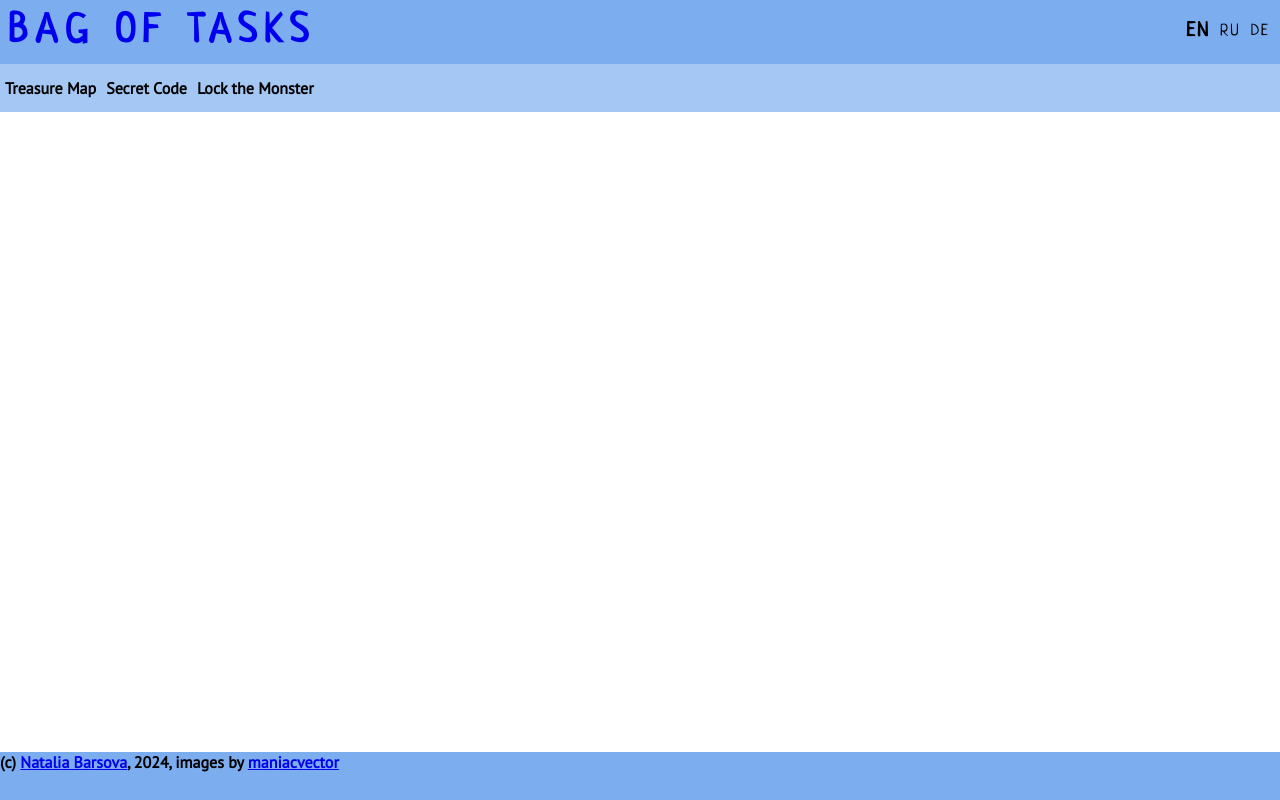
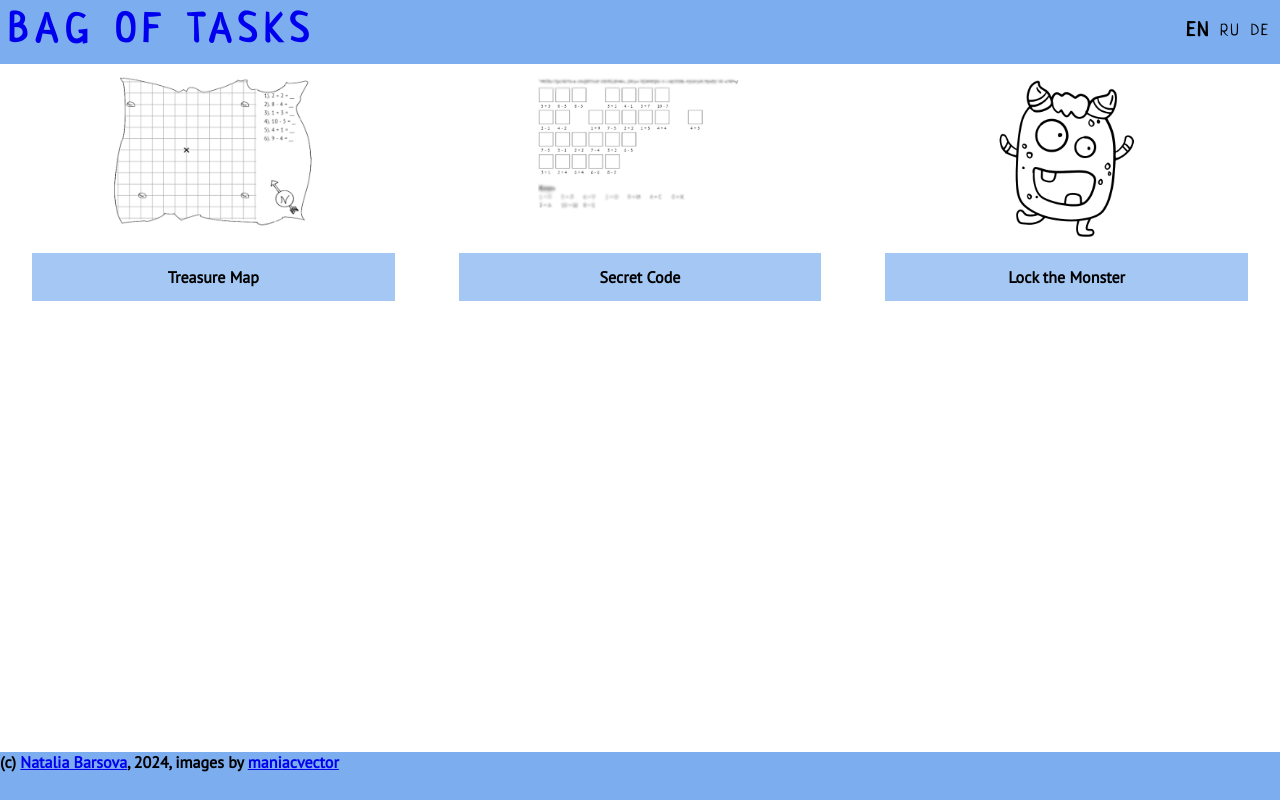
Before and after one commit to nbarsova/rechnenrucksack, a React (Vite) app: page / in a window 1280 px wide. Built offline with nearby package versions, Linux system fonts and the light colour scheme.

Commit message:
fixed root path

```diff
--- a/src/components/app/App.tsx
+++ b/src/components/app/App.tsx
@@ -45,8 +45,9 @@ const App = () => {
     }
 
     const location = useLocation();
+    console.log('location', location.pathname);
 
-    const isRoot = location.pathname === ROOT_PATH;
+    const isRoot = location.pathname === '/' + ROOT_PATH;
 
     const currentPuzzle = location.pathname.slice(ROOT_PATH.length + 1, location.pathname.length);
 
```
